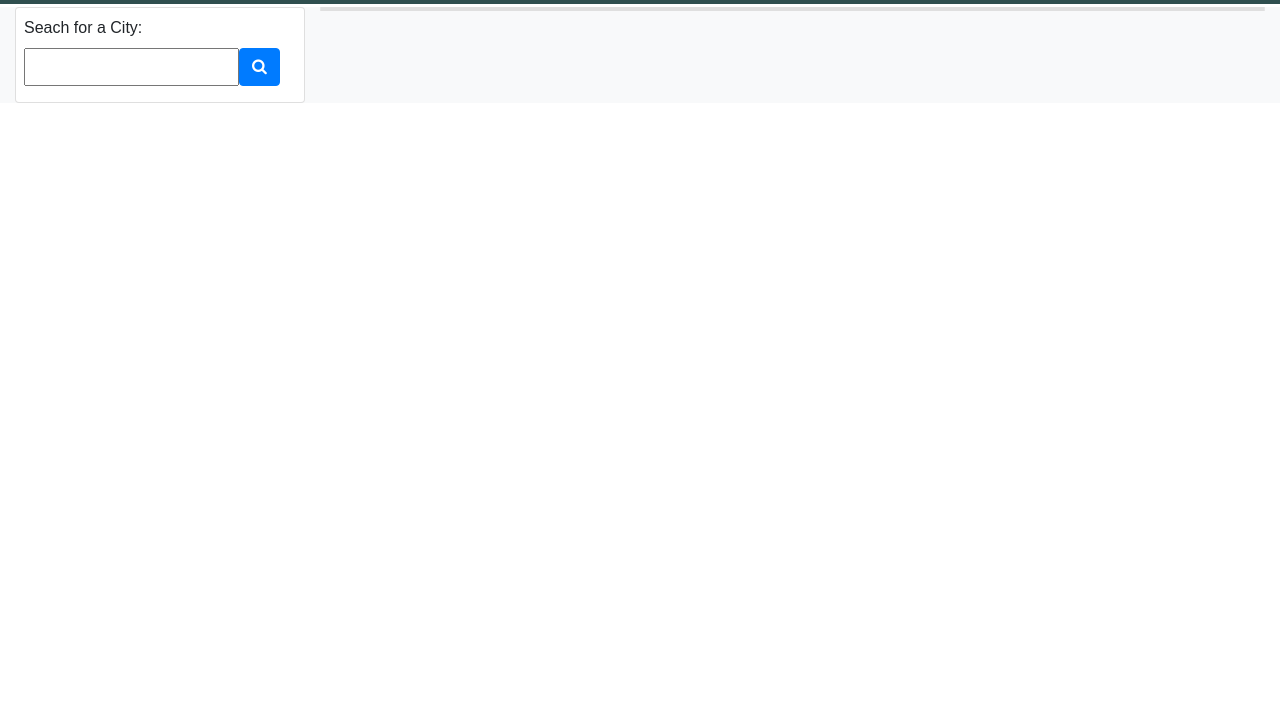
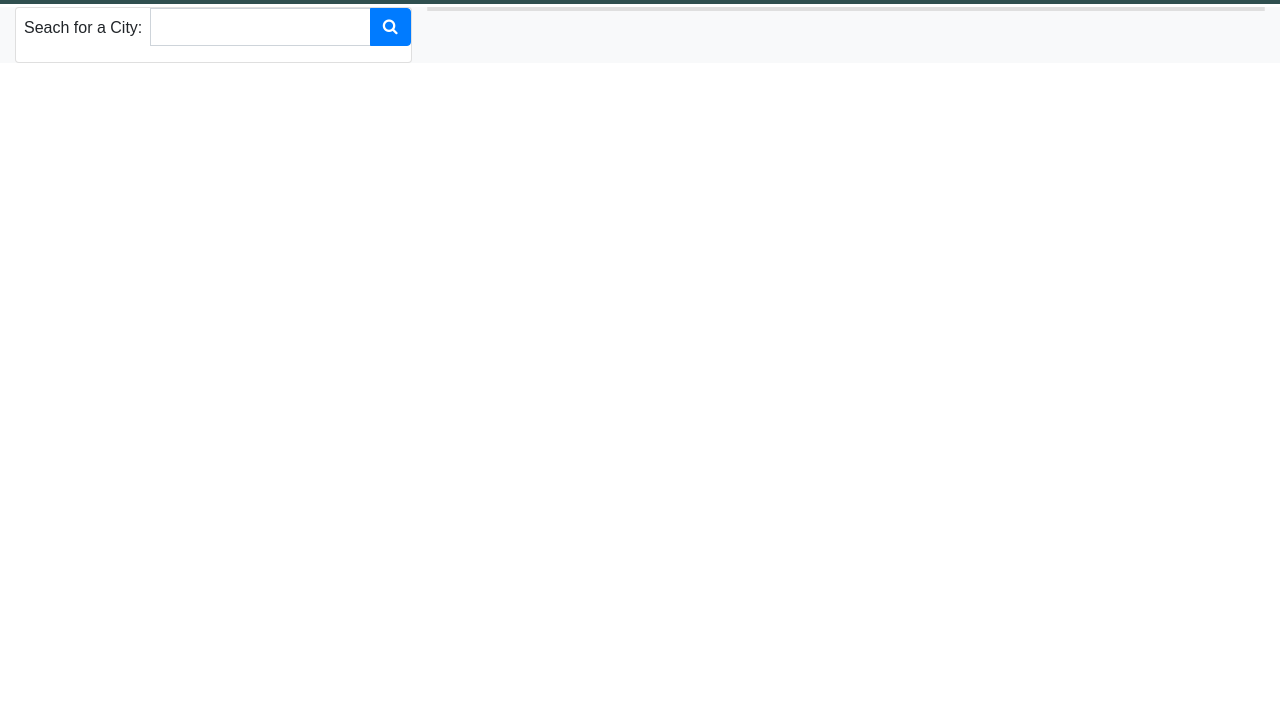
Before and after one commit to manzur-shaheed/ms-weather-dashboard, a plain HTML site: page index.html in a window 1280 px wide. Shown: the part 72-800 px from the top of the page. Drawn offline with nearby package versions, Linux system fonts and the light colour scheme.

Commit message:
fixed search button layout

```diff
--- a/index.html
+++ b/index.html
@@ -20,13 +20,15 @@
     <div class="container-fluid">
         <div class="row">
             <!-- left section for search -->
-            <div class="col-lg-3 col-xs-12 bg-light">
+            <div class="col-lg-4 col-xs-12 bg-light">
                 <div class="card">
                     <form>
                         <div class="input-group">
                             <label class="pt-2 ml-2" for="search-city">Seach for a City:</label>
-                            <input type="text" class="ml-2 mb-3" id="search-city">
-                            <button type="submit" class="btn btn-primary mb-3" id="searchBtn"><span class="fa fa-search"></span></button>
+                            <input type="text" class="form-control ml-2 mb-3" id="search-city">
+                            <div class="input-group-append">
+                                <button type="submit" class="btn btn-primary mb-3" id="searchBtn"><span class="fa fa-search"></span></button>
+                            </div>
                         </div>
                     </form>
                     <!-- placeholder for city list -->
@@ -36,7 +38,7 @@
                 </div>
             </div>
             <!-- right section for display  -->
-            <div class="col-lg-9 col-xs-12 pl-0 bg-light" id="city-data">
+            <div class="col-lg-8 col-xs-12 pl-0 bg-light" id="city-data">
                 <!-- placeholder for displaying result -->
                 <div class="card" id="city-current"></div>
                 <div class="card" id="city-5day"></div>
```
